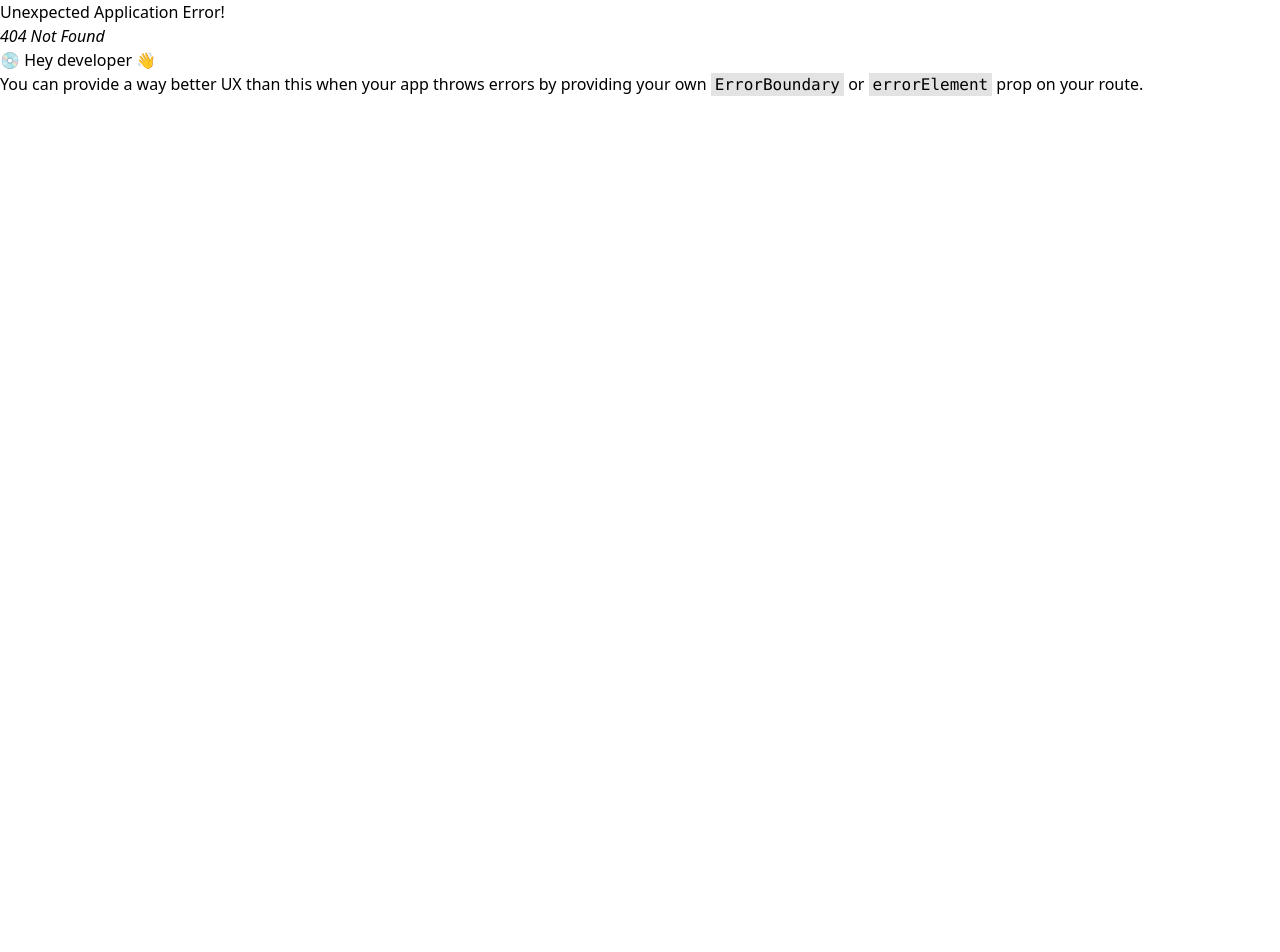
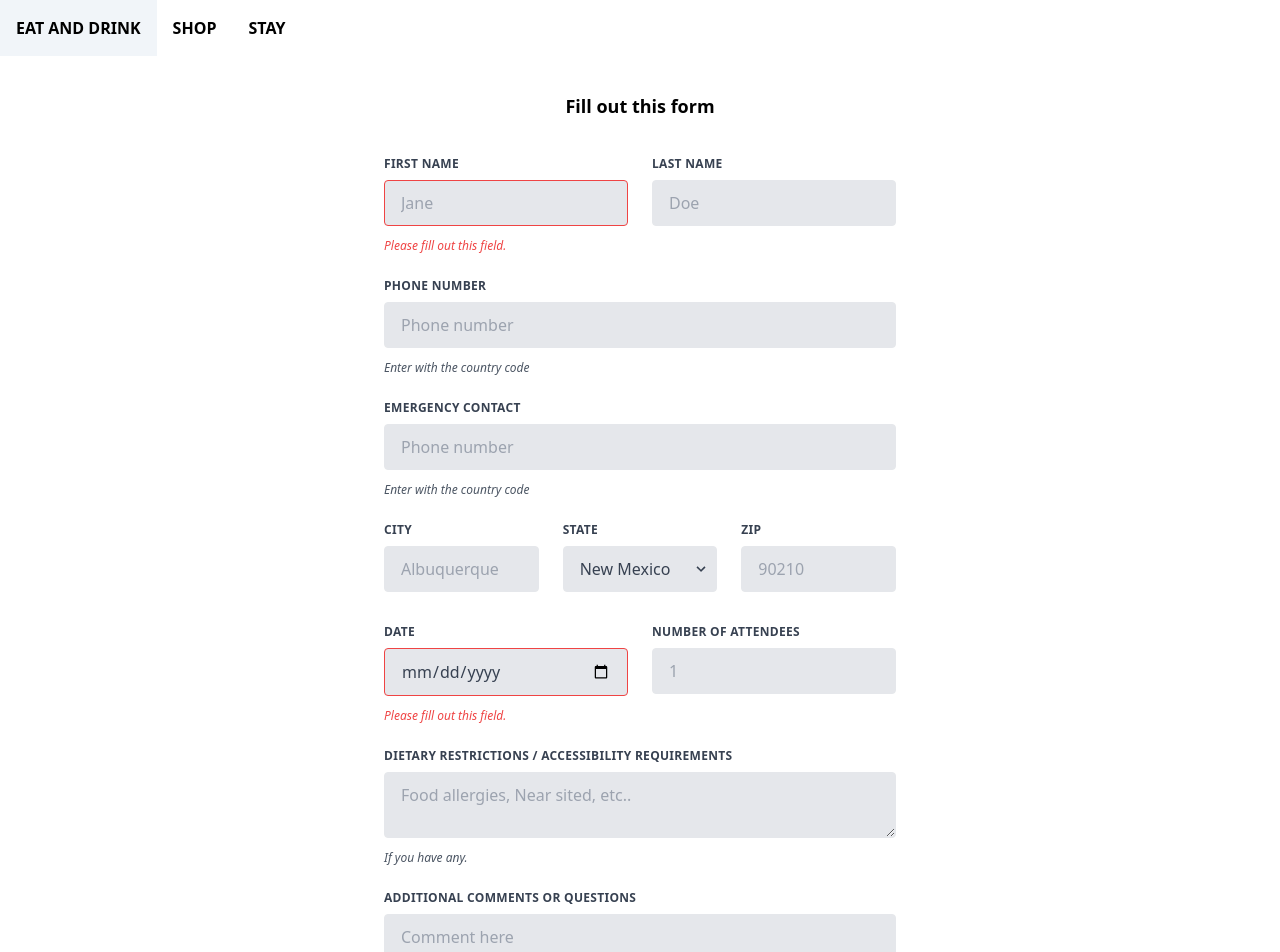
Before and after one commit to SuranSandeepa/af-frontend-tourism-app, a React (Vite) app: page /tours/register in a window 1280 px wide. Before the commit this address had no page. Shown: the top 952 px of the page. Before the commit the page ends 800 px from the top, so only its background shows below. Built offline with nearby package versions, Linux system fonts and the light colour scheme.

Commit message:
Add tour registrations

```diff
--- a/src/components/Tour/Tour.jsx
+++ b/src/components/Tour/Tour.jsx
@@ -2,8 +2,11 @@ import React from "react";
 import { AiFillCalendar, AiFillWarning } from "react-icons/ai";
 import { MdAccessTimeFilled } from "react-icons/md";
 import { HiLocationMarker } from "react-icons/hi";
+import { useNavigate } from "react-router-dom";
 
 function Tour({ tour }) {
+  const navigate = useNavigate();
+
   const getIcon = (type) => {
     switch (type) {
       case "type":
@@ -16,18 +19,24 @@ function Tour({ tour }) {
         return <AiFillWarning />;
     }
   };
+  console.log(tour.image);
 
   console.log(tour.features);
   return (
     <div className="bg-gray-100 px-4">
-      <div className="relative h-[10em]">
+      <div className="relative h-[40em]">
         {/* Image and tag */}
         <div className="absolute top-0 left-0 bg-red-500 text-white p-1">
           {tour?.tag}
         </div>
+        <img
+          src={tour?.image}
+          alt={tour.title}
+          className="w-full h-full object-cover"
+        />
       </div>
       <div className="p-4">
-        <div>{tour?.title}</div>
+        <div className="uppercase font-semibold mb-2">{tour?.title}</div>
         <div>
           {tour?.desc} <span className="text-red-500">less</span>
         </div>
@@ -41,10 +50,12 @@ function Tour({ tour }) {
           })}
         </div>
         <div className="flex flex-row justify-end pb-4">
-            <button class="justify-end bg-red-500 hover:bg-red-700 text-white font-bold py-2 px-4 rounded">
-              Book now
-            </button>
-          </div>
+          <button onClick={() => {
+            navigate("/tours/" + tour?.id)
+          }} class="justify-end bg-red-500 hover:bg-red-700 text-white font-bold py-2 px-4 rounded">
+            Book now
+          </button>
+        </div>
       </div>
     </div>
   );
--- /dev/null
+++ b/src/pages/TourDetails/TourDetails.jsx
@@ -0,0 +1,11 @@
+import React from "react";
+
+function TourDetails() {
+    return (
+        <div>
+
+        </div>
+    )
+}
+
+export default TourDetails;
--- a/src/pages/TourPage/Tours.jsx
+++ b/src/pages/TourPage/Tours.jsx
@@ -27,6 +27,7 @@ function TourPage() {
   };
 
   let tours = new Array(5).fill({
+    id: "1",
     tag: "Culture Sharper",
     title: "Sketch and the city",
     desc: "Doodle and draw your way around Singapore in this immersive and fun urban sketching experience. Pick up the basics of travel sketching as you explore Chinatown’s quirky streets. Capture Singapore from a different perspective as you fill the pages of your sketchbook with the neighbourhood’s vibrant streetscapes, breathtaking architecture and beautiful facades. You’ll also sample some local coffee and snacks before you start exploring.",
@@ -36,6 +37,7 @@ function TourPage() {
       meetingPoint: "Meeting point:\nExit B, Outram Park MRT Station",
       info: "Booking required upon request",
     },
+    image: "https://www.visitsingapore.com/content/dam/desktop/global/singapore-tours/culture-shapers/sketch-and-the-city-1000x1000.jpg"
   });
 
   return (
--- /dev/null
+++ b/src/pages/TourRegister/TourRegister.jsx
@@ -0,0 +1,216 @@
+import React from "react";
+
+function TourRegister() {
+  return (
+    <div className="flex items-center flex-col">
+      <div className="my-9 text-lg font-bold">Fill out this form</div>
+      <form className="w-full max-w-lg">
+        <div className="flex flex-wrap -mx-3 mb-6">
+          <div className="w-full md:w-1/2 px-3 mb-6 md:mb-0">
+            <label
+              className="block uppercase tracking-wide text-gray-700 text-xs font-bold mb-2"
+              for="grid-first-name"
+            >
+              First Name
+            </label>
+            <input
+              className="appearance-none block w-full bg-gray-200 text-gray-700 border border-red-500 rounded py-3 px-4 mb-3 leading-tight focus:outline-none focus:bg-white"
+              id="grid-first-name"
+              type="text"
+              placeholder="Jane"
+            />
+            <p className="text-red-500 text-xs italic">
+              Please fill out this field.
+            </p>
+          </div>
+          <div className="w-full md:w-1/2 px-3">
+            <label
+              className="block uppercase tracking-wide text-gray-700 text-xs font-bold mb-2"
+              for="grid-last-name"
+            >
+              Last Name
+            </label>
+            <input
+              className="appearance-none block w-full bg-gray-200 text-gray-700 border border-gray-200 rounded py-3 px-4 leading-tight focus:outline-none focus:bg-white focus:border-gray-500"
+              id="grid-last-name"
+              type="text"
+              placeholder="Doe"
+            />
+          </div>
+        </div>
+        <div className="flex flex-wrap -mx-3 mb-6">
+          <div className="w-full px-3">
+            <label
+              className="block uppercase tracking-wide text-gray-700 text-xs font-bold mb-2"
+              for="grid-password"
+            >
+              Phone number
+            </label>
+            <input
+              className="appearance-none block w-full bg-gray-200 text-gray-700 border border-gray-200 rounded py-3 px-4 mb-3 leading-tight focus:outline-none focus:bg-white focus:border-gray-500"
+              id="grid-password"
+              type="text"
+              placeholder="Phone number"
+            />
+            <p className="text-gray-600 text-xs italic">
+              Enter with the country code
+            </p>
+          </div>
+        </div>
+        <div className="flex flex-wrap -mx-3 mb-6">
+          <div className="w-full px-3">
+            <label
+              className="block uppercase tracking-wide text-gray-700 text-xs font-bold mb-2"
+              for="grid-password"
+            >
+              Emergency contact
+            </label>
+            <input
+              className="appearance-none block w-full bg-gray-200 text-gray-700 border border-gray-200 rounded py-3 px-4 mb-3 leading-tight focus:outline-none focus:bg-white focus:border-gray-500"
+              id="grid-password"
+              type="text"
+              placeholder="Phone number"
+            />
+            <p className="text-gray-600 text-xs italic">
+              Enter with the country code
+            </p>
+          </div>
+        </div>
+        <div className="flex flex-wrap -mx-3 mb-2">
+          <div className="w-full md:w-1/3 px-3 mb-6 md:mb-0">
+            <label
+              className="block uppercase tracking-wide text-gray-700 text-xs font-bold mb-2"
+              for="grid-city"
+            >
+              City
+            </label>
+            <input
+              className="appearance-none block w-full bg-gray-200 text-gray-700 border border-gray-200 rounded py-3 px-4 leading-tight focus:outline-none focus:bg-white focus:border-gray-500"
+              id="grid-city"
+              type="text"
+              placeholder="Albuquerque"
+            />
+          </div>
+          <div className="w-full md:w-1/3 px-3 mb-6 md:mb-0">
+            <label
+              className="block uppercase tracking-wide text-gray-700 text-xs font-bold mb-2"
+              for="grid-state"
+            >
+              State
+            </label>
+            <div className="relative">
+              <select
+                className="block appearance-none w-full bg-gray-200 border border-gray-200 text-gray-700 py-3 px-4 pr-8 rounded leading-tight focus:outline-none focus:bg-white focus:border-gray-500"
+                id="grid-state"
+              >
+                <option>New Mexico</option>
+                <option>Missouri</option>
+                <option>Texas</option>
+              </select>
+              <div className="pointer-events-none absolute inset-y-0 right-0 flex items-center px-2 text-gray-700">
+                <svg
+                  className="fill-current h-4 w-4"
+                  xmlns="http://www.w3.org/2000/svg"
+                  viewBox="0 0 20 20"
+                >
+                  <path d="M9.293 12.95l.707.707L15.657 8l-1.414-1.414L10 10.828 5.757 6.586 4.343 8z" />
+                </svg>
+              </div>
+            </div>
+          </div>
+          <div className="w-full md:w-1/3 px-3 mb-6 md:mb-0">
+            <label
+              className="block uppercase tracking-wide text-gray-700 text-xs font-bold mb-2"
+              for="grid-zip"
+            >
+              Zip
+            </label>
+            <input
+              className="appearance-none block w-full bg-gray-200 text-gray-700 border border-gray-200 rounded py-3 px-4 leading-tight focus:outline-none focus:bg-white focus:border-gray-500"
+              id="grid-zip"
+              type="text"
+              placeholder="90210"
+            />
+          </div>
+        </div>
+        <div className="flex flex-wrap -mx-3 mb-6 mt-8">
+          <div className="w-full md:w-1/2 px-3 mb-6 md:mb-0">
+            <label
+              className="block uppercase tracking-wide text-gray-700 text-xs font-bold mb-2"
+              for="grid-first-name"
+            >
+              Date
+            </label>
+            <input
+              className="appearance-none block w-full bg-gray-200 text-gray-700 border border-red-500 rounded py-3 px-4 mb-3 leading-tight focus:outline-none focus:bg-white"
+              id="grid-first-name"
+              type="date"
+              placeholder="Jane"
+            />
+            <p className="text-red-500 text-xs italic">
+              Please fill out this field.
+            </p>
+          </div>
+          <div className="w-full md:w-1/2 px-3">
+            <label
+              className="block uppercase tracking-wide text-gray-700 text-xs font-bold mb-2"
+              for="grid-last-name"
+            >
+              Number of attendees
+            </label>
+            <input
+              className="appearance-none block w-full bg-gray-200 text-gray-700 border border-gray-200 rounded py-3 px-4 leading-tight focus:outline-none focus:bg-white focus:border-gray-500"
+              id="grid-last-name"
+              type="number"
+              placeholder="1"
+            />
+          </div>
+        </div>
+
+        <div className="flex flex-wrap -mx-3 mb-6">
+          <div className="w-full px-3">
+            <label
+              className="block uppercase tracking-wide text-gray-700 text-xs font-bold mb-2"
+              for="grid-password"
+            >
+              Dietary restrictions / Accessibility requirements
+            </label>
+            <textarea
+              className="appearance-none block w-full bg-gray-200 text-gray-700 border border-gray-200 rounded py-3 px-4 mb-3 leading-tight focus:outline-none focus:bg-white focus:border-gray-500"
+              id="grid-password"
+              type="text"
+              placeholder="Food allergies, Near sited, etc.."
+            />
+            <p className="text-gray-600 text-xs italic">If you have any.</p>
+          </div>
+        </div>
+
+        <div className="flex flex-wrap -mx-3 mb-6">
+          <div className="w-full px-3">
+            <label
+              className="block uppercase tracking-wide text-gray-700 text-xs font-bold mb-2"
+              for="grid-password"
+            >
+              Additional comments or questions
+            </label>
+            <textarea
+              className="appearance-none block w-full bg-gray-200 text-gray-700 border border-gray-200 rounded py-3 px-4 mb-3 leading-tight focus:outline-none focus:bg-white focus:border-gray-500"
+              id="grid-password"
+              type="text"
+              placeholder="Comment here"
+            />
+            <p className="text-gray-600 text-xs italic">If you have any.</p>
+          </div>
+        </div>
+      </form>
+
+      <div className="pb-6">
+        <button class="justify-end bg-red-500 hover:bg-red-700 text-white font-bold py-2 px-4 rounded">
+          Register Now
+        </button>
+      </div>
+    </div>
+  );
+}
+
+export default TourRegister;
```
Also changed, not shown: src/main.jsx (+10 -0 lines).
